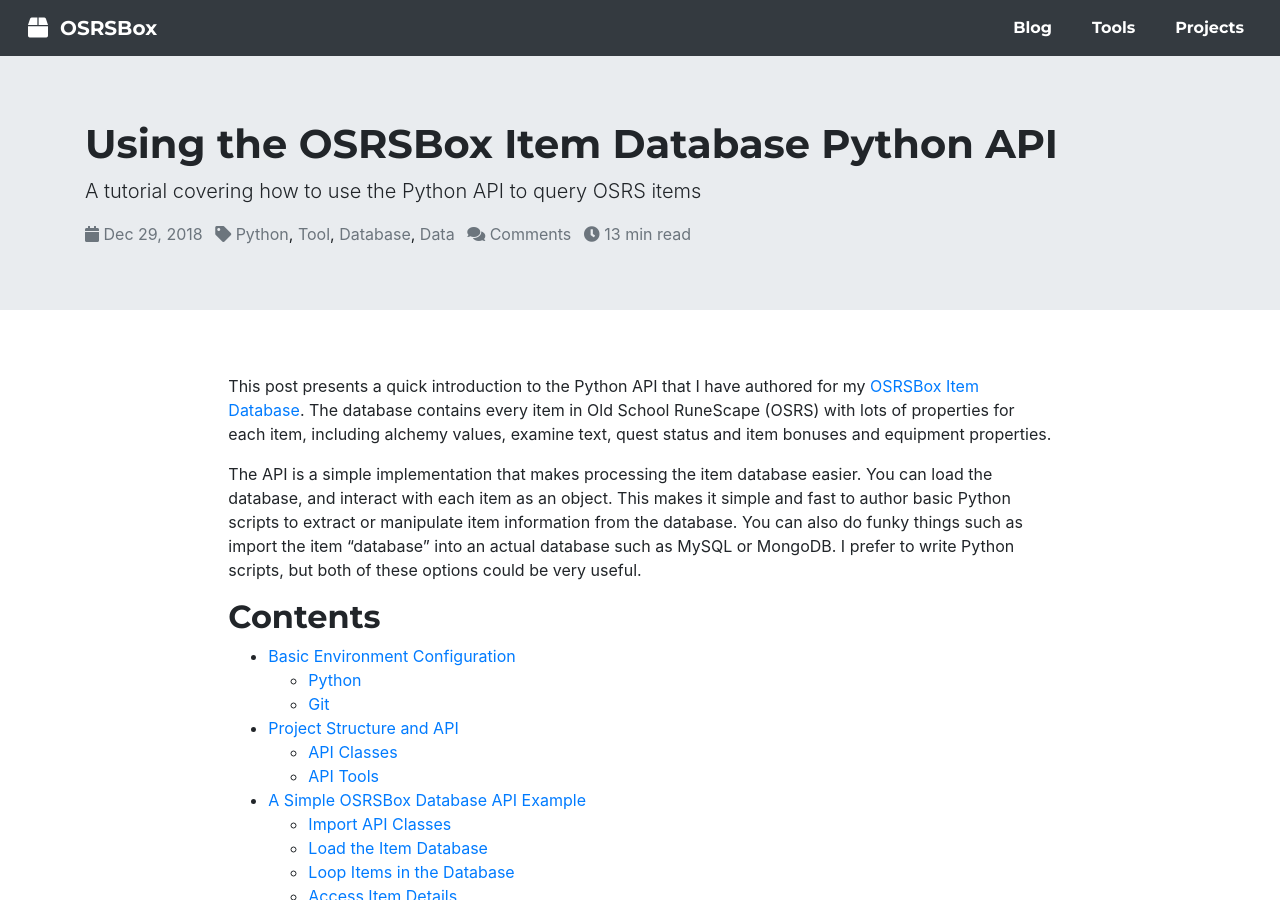
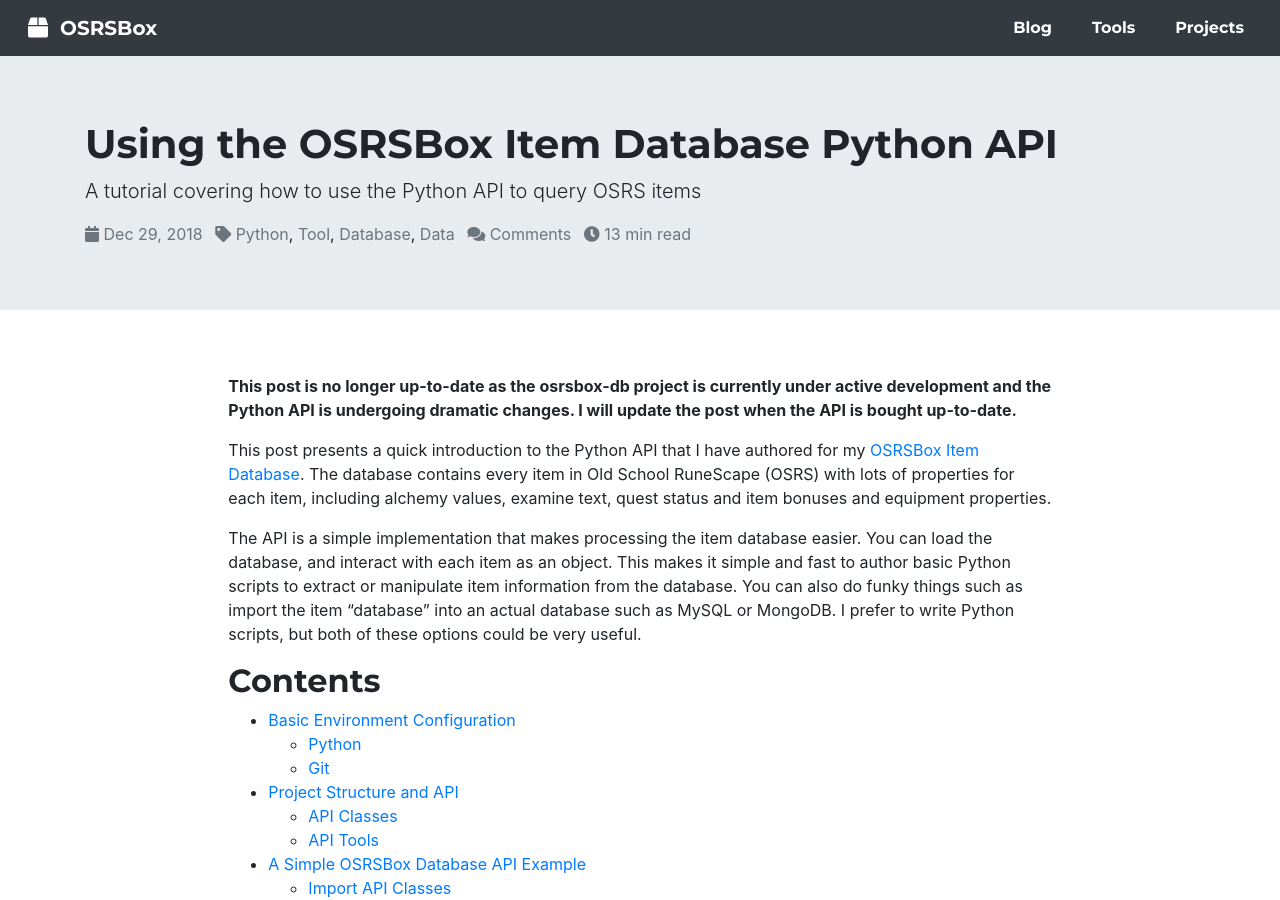
Before and after one commit to osrsbox/osrsbox.github.io, a Jekyll site: the page built from _posts/2018-12-29-using-the-osrsbox-db-python-api.md, in a window 1280 px wide and 900 px high. Built offline with Jekyll 4.4.1, drawn with Linux system fonts in a browser that asks for light colours; nearby versions of some CDN libraries; comment, search, counter and statistics services are not loaded.

```diff
--- a/_posts/2018-12-29-using-the-osrsbox-db-python-api.md
+++ b/_posts/2018-12-29-using-the-osrsbox-db-python-api.md
@@ -11,6 +11,8 @@
 add_to_popular_list: false
 thumbnail: api.png
 ---
+
+**This post is no longer up-to-date as the osrsbox-db project is currently under active development and the Python API is undergoing dramatic changes. I will update the post when the API is bought up-to-date.**
 
 This post presents a quick introduction to the Python API that I have authored for my [OSRSBox Item Database]({{ site.url }}/projects/osrsbox-db/). The database contains every item in Old School RuneScape (OSRS) with lots of properties for each item, including alchemy values, examine text, quest status and item bonuses and equipment properties.
 
```
Also changed, not shown: _posts/2018-08-27-watercooler-new-item-id-search-tool.md (+1 -1 lines), _posts/2018-12-14-scraping-the-osrs-wiki-part3.md (+1 -1 lines), _posts/2019-01-05-extracting-and-converting-osrs-models.md (+1 -1 lines), projects/osrsbox-tooltips/index.md (+1 -1 lines).
